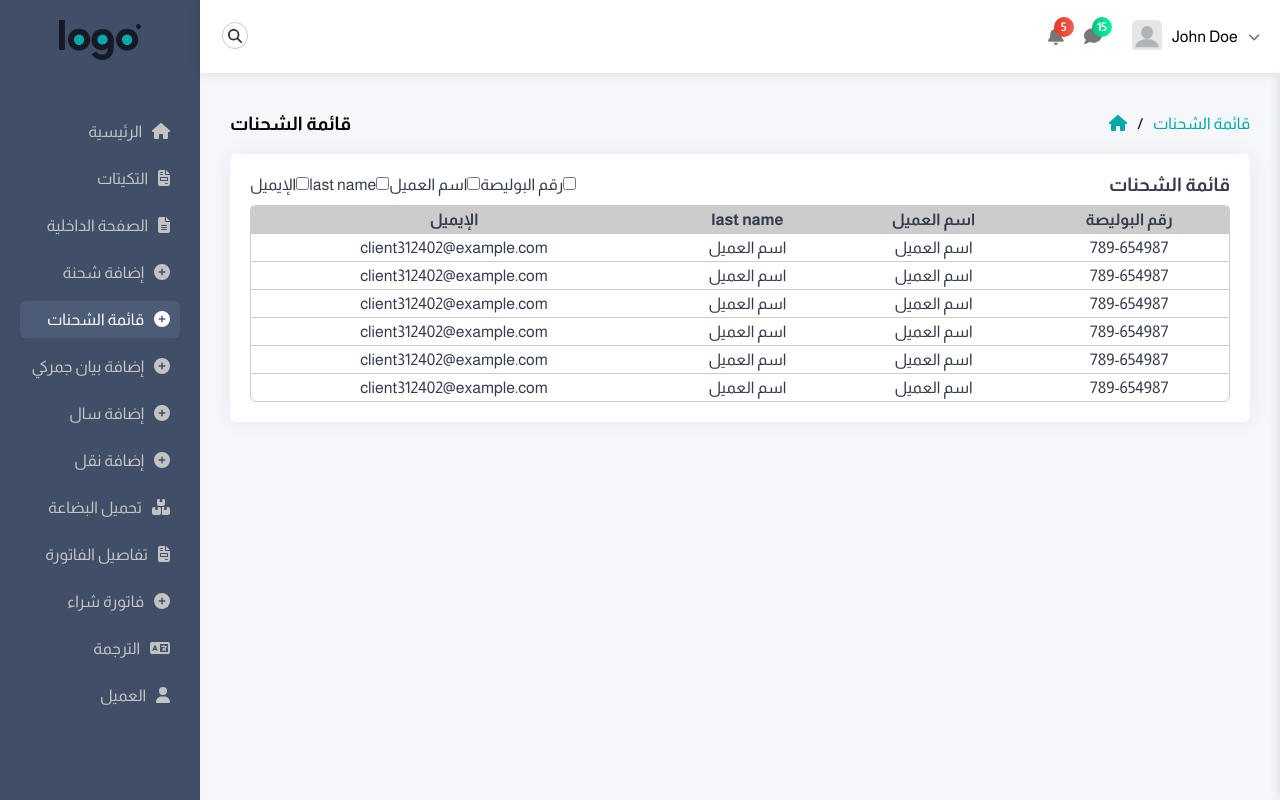
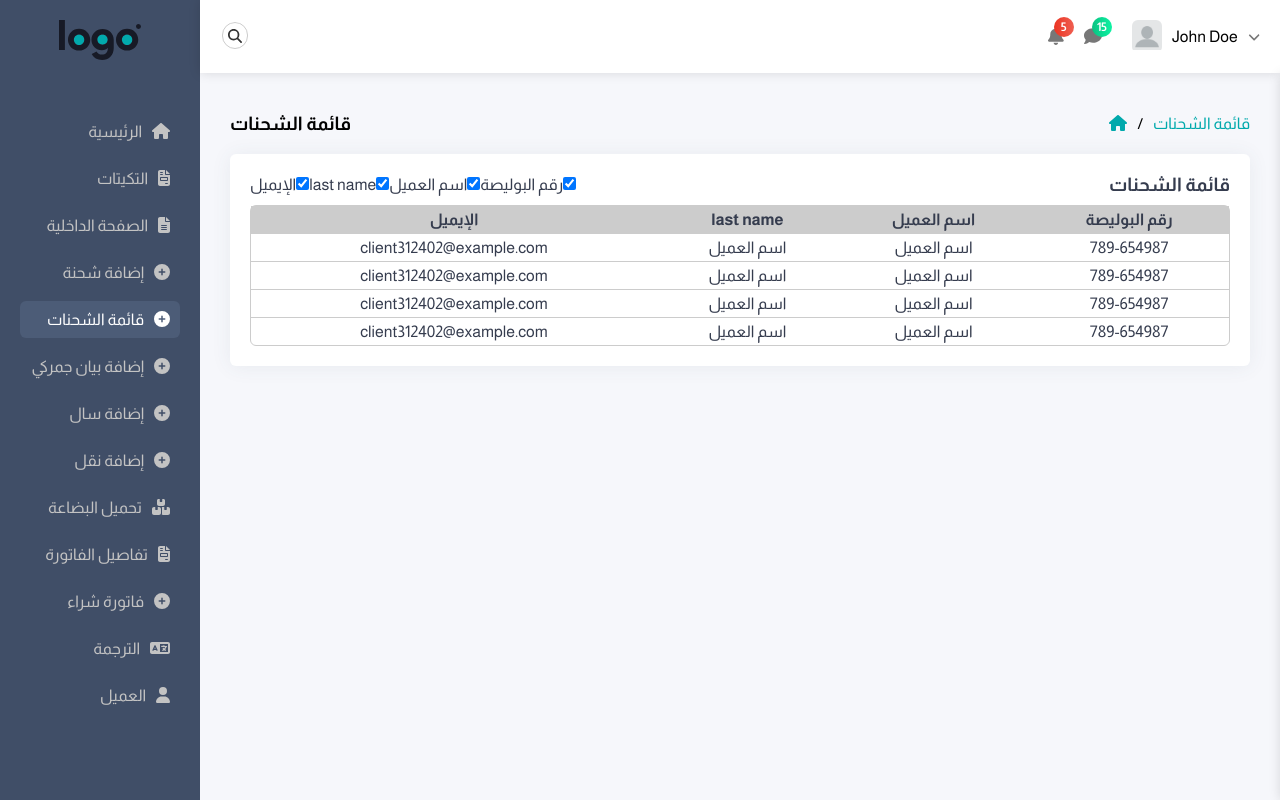
Before and after one commit to MtsmAshraf/adminty-master-react, a React (Create React App) app: page /bills-list in a window 1280 px wide. Built offline with nearby package versions, Linux system fonts and the light colour scheme.

Commit message:
added hideShowCols functionality in BillsList page

```diff
--- a/src/Pages/BillsList/BillsList.jsx
+++ b/src/Pages/BillsList/BillsList.jsx
@@ -1,8 +1,14 @@
+import { useState } from "react"
 import Breadcumbs from "../../components/Breadcumbs/Breadcumbs"
 import Card from "../../components/Card/Card"
 import styles from "./bills-list.module.css"
 
 const BillsList = () => {
+    const [billId, setBillId] = useState(true)
+    const [clientName, setClientName] = useState(true)
+    const [clienLasttName, setClientLastName] = useState(true)
+    const [email, setEmail] = useState(true)
+
     return (
         <div className={styles.billsList}>
             <Breadcumbs pageName={"قائمة الشحنات"}></Breadcumbs>
@@ -14,19 +20,19 @@ const BillsList = () => {
                                 قائمة الشحنات
                             </h3>
                             <div>
-                                <input type="checkbox" name="hide-show-cols" id="bill-id" />
+                                <input type="checkbox" onChange={(e) => {console.log(setBillId(e.target.checked))}} checked={billId} name="hide-show-cols" id="bill-id" />
                                 <label htmlFor="">
                                     رقم البوليصة
                                 </label>
-                                <input type="checkbox" name="hide-show-cols" id="client-name" />
+                                <input type="checkbox" onChange={(e) => {console.log(setClientName(e.target.checked))}} checked={clientName} name="hide-show-cols" id="client-name" />
                                 <label htmlFor="">
                                     اسم العميل
                                 </label>
-                                <input type="checkbox" name="hide-show-cols" id="client-last-name" />
+                                <input type="checkbox" onChange={(e) => {console.log(setClientLastName(e.target.checked))}} checked={clienLasttName} name="hide-show-cols" id="client-last-name" />
                                 <label htmlFor="">
                                     last name
                                 </label>
-                                <input type="checkbox" name="hide-show-cols" id="email" />
+                                <input type="checkbox" onChange={(e) => {console.log(setEmail(e.target.checked))}} checked={email} name="hide-show-cols" id="email" />
                                 <label htmlFor="">
                                     الإيميل
                                 </label>
@@ -34,103 +40,77 @@ const BillsList = () => {
                         </div>
                         <table cellSpacing={0}>
                             <thead>
-                                <th>
+                                <th style={{ display:  billId ? "table-cell" : "none"}}>
                                     رقم البوليصة
                                 </th>
-                                <th>
+                                <th style={{ display: clientName ? "table-cell" : "none"}}>
                                     اسم العميل
                                 </th>
-                                <th>
+                                <th style={{ display: clienLasttName ? "table-cell" : "none"}}>
                                     last name
                                 </th>
-                                <th>
+                                <th style={{ display: email ? "table-cell" : "none"}}>
                                     الإيميل
                                 </th>
                             </thead>
+                            <tbody>
                                 <tr>
-                                <td>
+                                    <td style={{ display:  billId ? "table-cell" : "none"}}>
                                         789-654987
                                     </td>
-                                <td>
+                                    <td style={{ display: clientName ? "table-cell" : "none"}}>
                                         اسم العميل
                                     </td>
-                                <td>
+                                    <td style={{ display: clienLasttName ? "table-cell" : "none"}}>
                                         اسم العميل
                                     </td>
-                                <td>
+                                    <td style={{ display: email ? "table-cell" : "none"}}>
                                         client312402@example.com
                                     </td>
                                 </tr>
                                 <tr>
-                                <td>
+                                    <td style={{ display:  billId ? "table-cell" : "none"}}>
                                         789-654987
                                     </td>
-                                <td>
+                                    <td style={{ display: clientName ? "table-cell" : "none"}}>
                                         اسم العميل
                                     </td>
-                                <td>
+                                    <td style={{ display: clienLasttName ? "table-cell" : "none"}}>
                                         اسم العميل
                                     </td>
-                                <td>
+                                    <td style={{ display: email ? "table-cell" : "none"}}>
                                         client312402@example.com
                                     </td>
                                 </tr>
                                 <tr>
-                                <td>
+                                    <td style={{ display:  billId ? "table-cell" : "none"}}>
                                         789-654987
                                     </td>
-                                <td>
+                                    <td style={{ display: clientName ? "table-cell" : "none"}}>
                                         اسم العميل
                                     </td>
-                                <td>
+                                    <td style={{ display: clienLasttName ? "table-cell" : "none"}}>
                                         اسم العميل
                                     </td>
-                                <td>
+                                    <td style={{ display: email ? "table-cell" : "none"}}>
                                         client312402@example.com
                                     </td>
                                 </tr>
                                 <tr>
-                                <td>
+                                    <td style={{ display:  billId ? "table-cell" : "none"}}>
                                         789-654987
                                     </td>
-                                <td>
+                                    <td style={{ display: clientName ? "table-cell" : "none"}}>
                                         اسم العميل
                                     </td>
-                                <td>
+                                    <td style={{ display: clienLasttName ? "table-cell" : "none"}}>
                                         اسم العميل
                                     </td>
-                                <td>
+                                    <td style={{ display: email ? "table-cell" : "none"}}>
                                         client312402@example.com
                                     </td>
                                 </tr>
-                            <tr>
-                                <td>
-                                    789-654987
-                                </td>
-                                <td>
-                                    اسم العميل
-                                </td>
-                                <td>
-                                    اسم العميل
-                                </td>
-                                <td>
-                                    client312402@example.com
-                                </td>
-                            </tr>
-                            <tr>
-                                <td>
-                                    789-654987
-                                </td>
-                                <td>
-                                    اسم العميل
-                                </td>
-                                <td>
-                                    اسم العميل
-                                </td>
-                                <td>
-                                    client312402@example.com
-                                </td>
-                            </tr>
+                            </tbody>
                         </table>
                     </div>
                 </Card>
```
Lines whose indentation alone changed are shown as unchanged.
